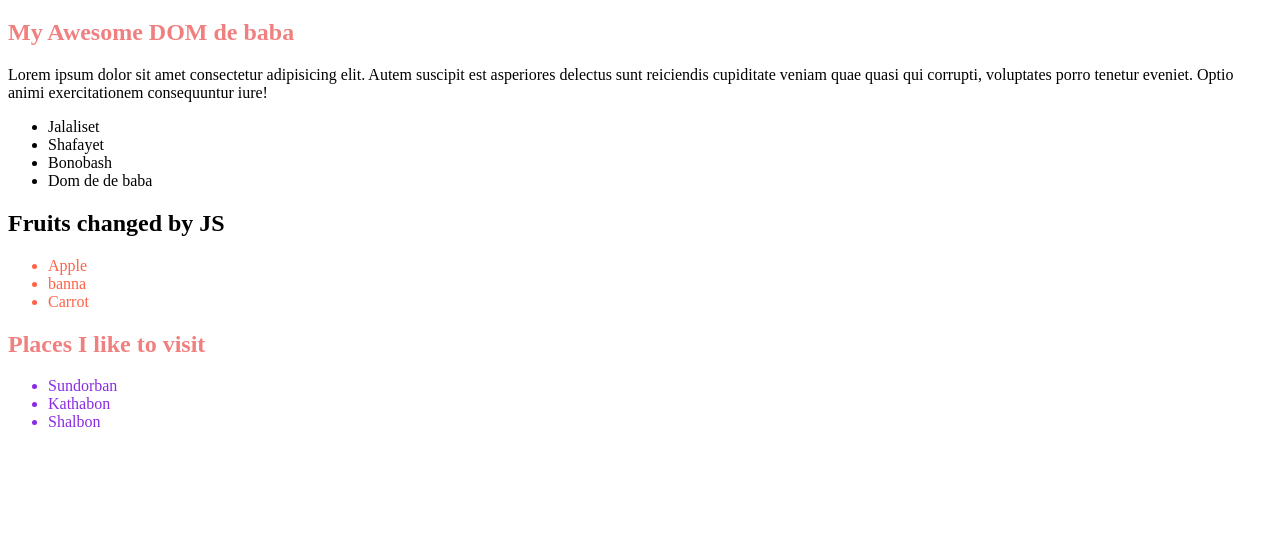
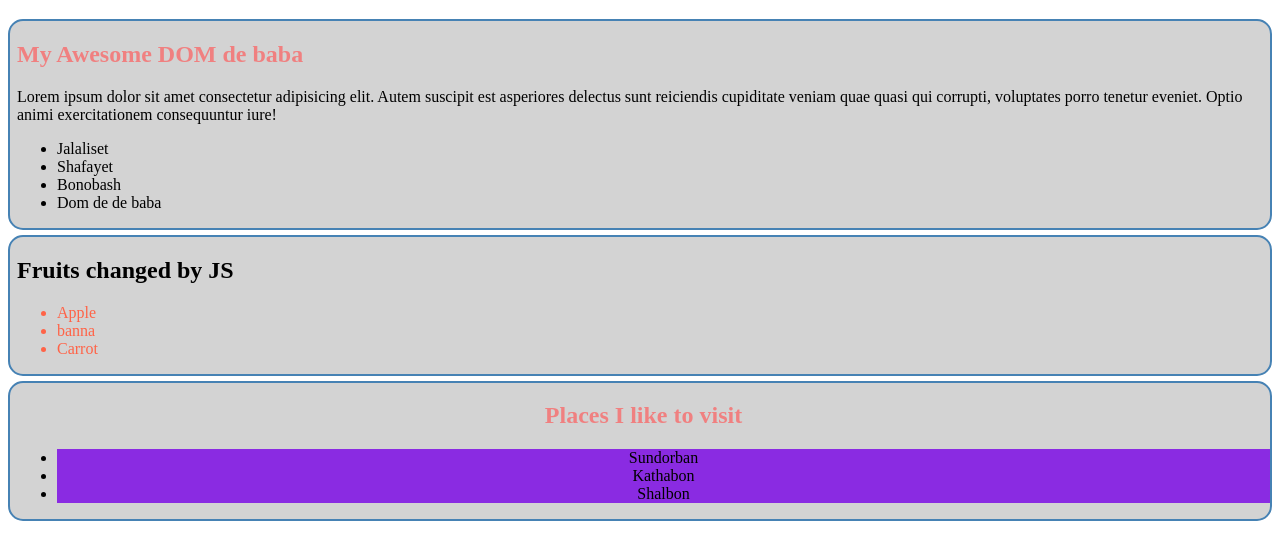
Before and after one commit to shinjons99/tour-of-DOM, a plain HTML site: page index.html in a window 1280 px wide. Shown: the part 61-620 px from the top of the page. Drawn offline with Linux system fonts and the light colour scheme.

Commit message:
styling dom properties, add and remove css class using js

```diff
--- a/index.html
+++ b/index.html
@@ -32,14 +32,14 @@
         </ul>
        </section >
         <section class="fruits-container">
-            <h1 id="fruits-title">Fruits I Like</h1>
+            <h1 id="fruits-title" class="some-class random-class blue-bg">Fruits I Like</h1>
             <ul>
                 <li>Apple</li>
                 <li>banna</li>
                 <li>Carrot</li>
             </ul>
         </section>
-        <section>
+        <section id="places-container" class="large-text">
             <h1 id="places-title">Places I like to visit</h1>
             <ul>
                 <li class="important-places">Sundorban</li>
@@ -49,6 +49,7 @@
         </section>
     </main>
     <script src="js/DOM.js"></script>
+    <script src="js/styleIn.js"></script>
     <script>
 
         const liCollection = document.getElementsByTagName('li');
--- /dev/null
+++ b/js/styleIn.js
@@ -0,0 +1,15 @@
+const sections = document.querySelectorAll('section');
+for(const section of sections){
+    section.style.border = '2px solid steelblue';
+    section.style.marginBottom = '5px';
+    section.style.borderRadius = '15px';
+    section.style.paddingLeft = '7px';
+    section.style.backgroundColor = 'lightgray';
+}
+
+// const placesContainer = document.getElementById('places-container');
+// placesContainer.style.backgroundColor = 'yellow';
+
+const placesContainer = document.getElementById('places-container');
+placesContainer.classList.add('text-center')
+placesContainer.classList.remove('large-text');
--- a/styles/style.css
+++ b/styles/style.css
@@ -2,5 +2,11 @@ h1{
     color: lightcoral;
 }
 .important-places{
-    color: blueviolet;
+    background-color: blueviolet;
 }
+.large-text{
+    font-size: 2em;
+}
+.text-center{
+   text-align: center;
+}
```
Also changed, not shown: js/DOM.js (line endings or trailing spaces).
